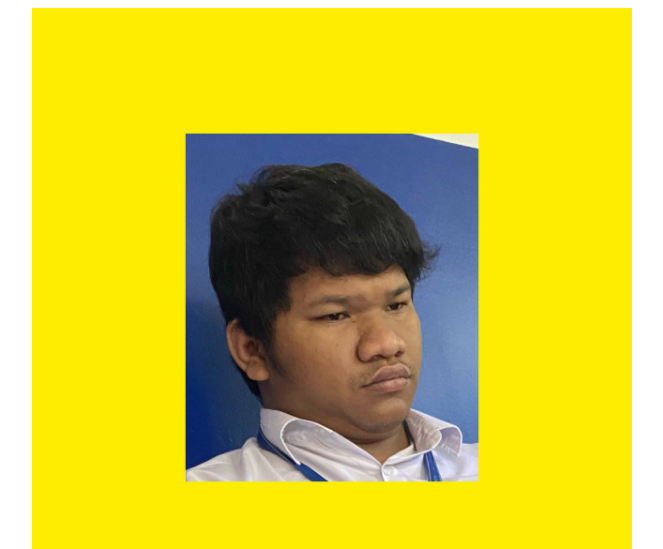
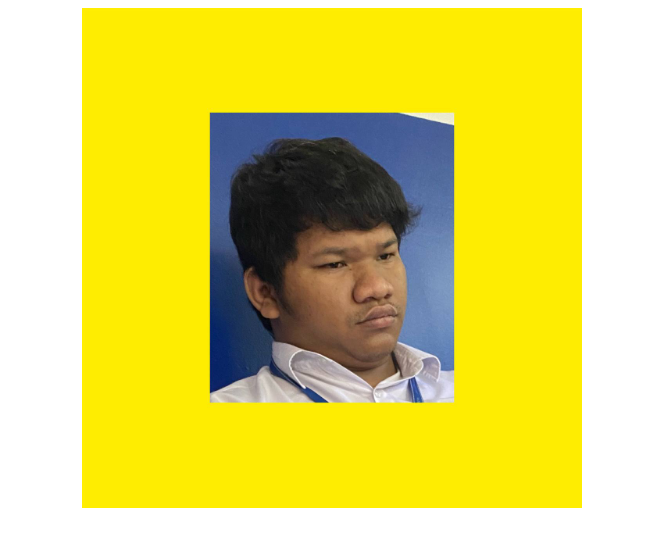
Before and after one commit to NakBcZin/AhPlork.github.io, a plain HTML site: page Juii.html in a window 1280 px wide. Shown: the top 549 px of the page, without its empty margins (308-971 px from the left). Drawn offline with Linux system fonts and the light colour scheme.

Commit message:
Update Juii.html

```diff
--- a/Juii.html
+++ b/Juii.html
@@ -8,7 +8,7 @@
   </head>
   <body>
     <center>
-      <img src="img/penda.jpg" height="600" />
+      <img src="img/penda.jpg" height="500" />
     </center>
   </body>
   <body>
```
